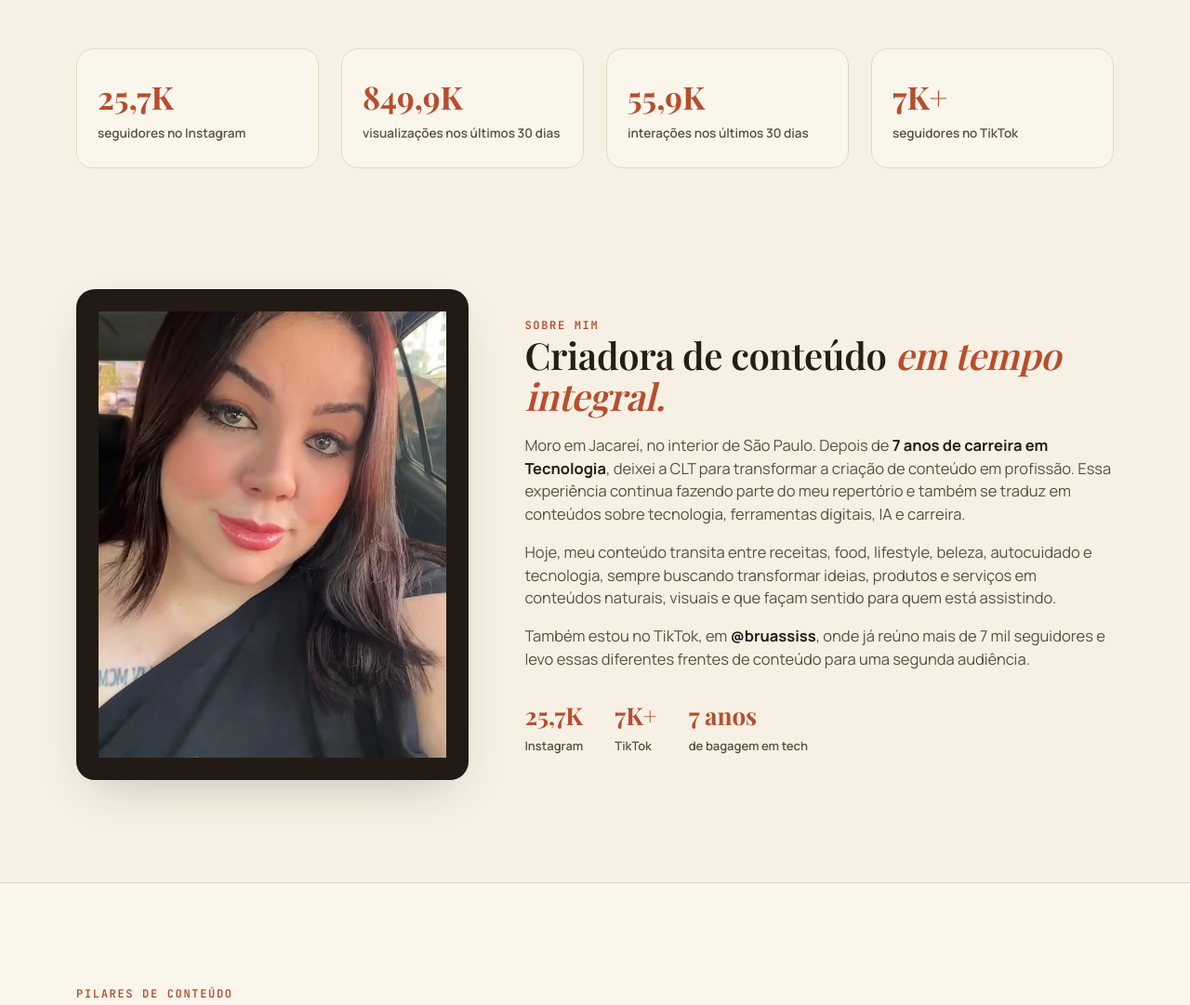
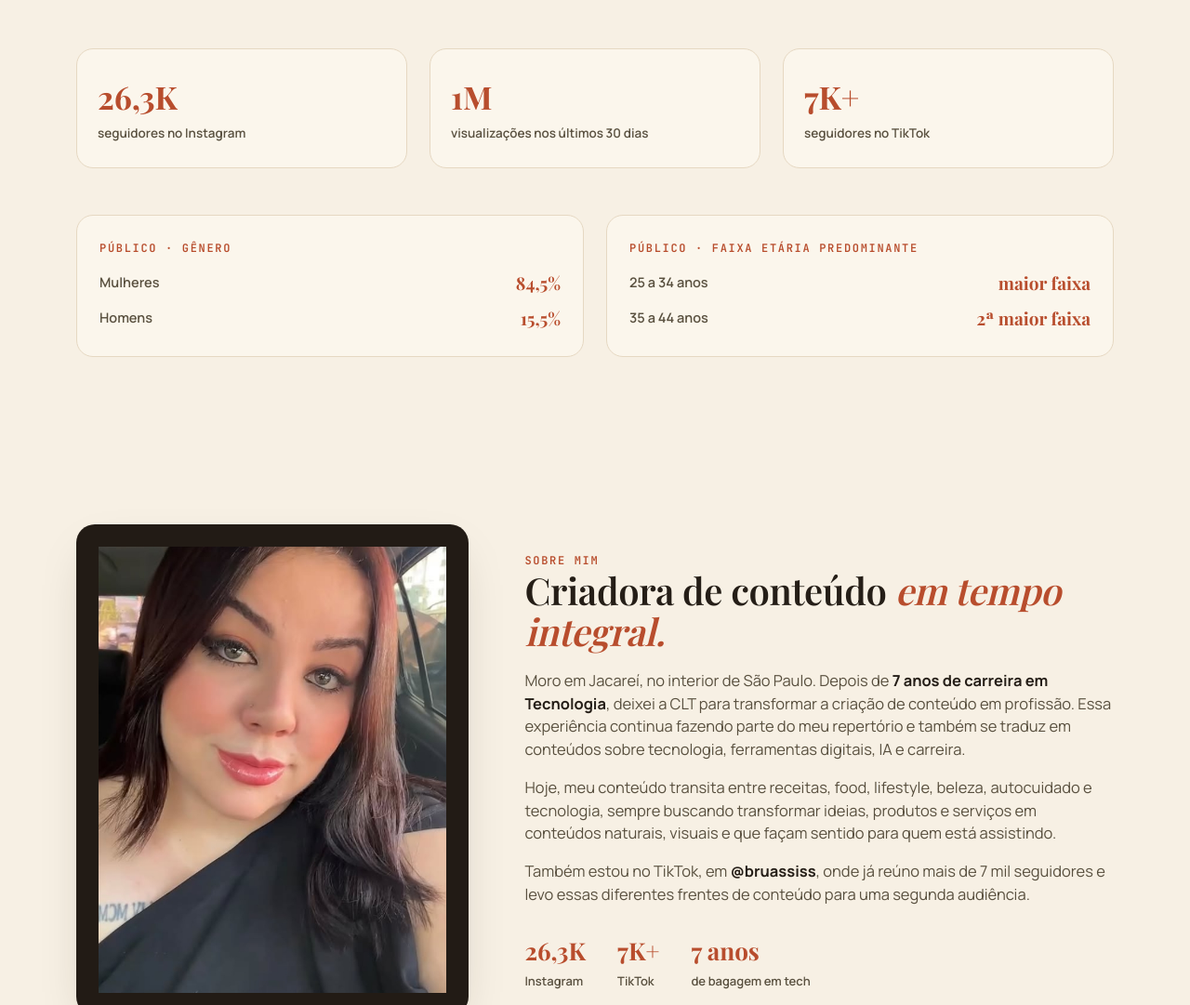
Before and after one commit to bassisoliv/portfolio, a plain HTML site: page index.html in a window 1280 px wide. Shown: the part 920-2001 px from the top of the page at 93% size. Drawn offline with nearby package versions, Linux system fonts and the light colour scheme; a web font is replaced by a local one.

Commit message:
Add files via upload

```diff
--- a/index.html
+++ b/index.html
@@ -160,15 +160,31 @@
   /* ---------- STATS ---------- */
   .stats{padding:70px 0 20px;}
   .stats-grid{
-    display:grid; grid-template-columns:repeat(4,1fr); gap:24px;
+    display:grid; grid-template-columns:repeat(3,1fr); gap:24px;
   }
-  @media (max-width:760px){ .stats-grid{grid-template-columns:repeat(2,1fr);} }
+  @media (max-width:760px){ .stats-grid{grid-template-columns:1fr;} }
   .stat{
     background:var(--cream-2); border:1px solid var(--line); border-radius:18px;
     padding:26px 22px;
   }
   .stat b{font-family:'Playfair Display',serif; font-size:34px; display:block; color:var(--coral-dark);}
   .stat span{font-size:13.5px; color:var(--ink-soft); font-weight:600;}
+
+  /* ---------- PUBLICO ---------- */
+  .publico{padding:30px 0 70px;}
+  .publico-grid{
+    display:grid; grid-template-columns:1fr 1fr; gap:24px;
+  }
+  @media (max-width:700px){ .publico-grid{grid-template-columns:1fr;} }
+  .publico-card{
+    background:var(--cream-2); border:1px solid var(--line); border-radius:18px;
+    padding:26px 24px;
+  }
+  .publico-card .eyebrow{display:block; margin-bottom:14px;}
+  .publico-row{display:flex; align-items:center; justify-content:space-between; margin-bottom:10px;}
+  .publico-row:last-child{margin-bottom:0;}
+  .publico-row span{font-size:14.5px; color:var(--ink-soft); font-weight:600;}
+  .publico-row b{font-family:'Playfair Display',serif; font-size:19px; color:var(--coral-dark);}
 
   /* ---------- SOBRE ---------- */
   .sobre-grid{display:grid; grid-template-columns:.8fr 1.2fr; gap:60px; align-items:center;}
@@ -375,7 +391,7 @@
     </div>
 
     <div class="hero-visual reveal">
-      <span class="badge b1">+25K seguidores</span>
+      <span class="badge b1">+26K seguidores</span>
       <span class="badge badge-mint b2">Influenciadora · Criadora</span>
       <span class="badge badge-coral b3">aprovado sem revisão ✓</span>
 
@@ -389,7 +405,7 @@
 &nbsp;&nbsp;<span class="k">"nome"</span>: <span class="s">"Bruna Assis"</span>,<br>
 &nbsp;&nbsp;<span class="k">"instagram"</span>: <span class="s">"@bruassiss"</span>,<br>
 &nbsp;&nbsp;<span class="k">"base"</span>: <span class="s">"Jacareí, SP"</span>,<br>
-&nbsp;&nbsp;<span class="k">"seguidores"</span>: <span class="s">"25K+"</span>,<br>
+&nbsp;&nbsp;<span class="k">"seguidores"</span>: <span class="s">"26,3K+"</span>,<br>
 &nbsp;&nbsp;<span class="k">"identidade"</span>: <span class="s">"criadora de conteúdo em tempo integral"</span>,<br>
 &nbsp;&nbsp;<span class="k">"nichos"</span>: <span class="s">"lifestyle · receitas · beleza · autocuidado · organização · tech"</span>,<br>
 &nbsp;&nbsp;<span class="k">"contato"</span>: <span class="s">"bassisoliv@gmail.com"</span><span class="caret"></span><br>
@@ -410,10 +426,24 @@
 
 <section class="stats">
   <div class="wrap stats-grid">
-    <div class="stat reveal"><b>25,7K</b><span>seguidores no Instagram</span></div>
-    <div class="stat reveal"><b>849,9K</b><span>visualizações nos últimos 30 dias</span></div>
-    <div class="stat reveal"><b>55,9K</b><span>interações nos últimos 30 dias</span></div>
+    <div class="stat reveal"><b>26,3K</b><span>seguidores no Instagram</span></div>
+    <div class="stat reveal"><b>1M</b><span>visualizações nos últimos 30 dias</span></div>
     <div class="stat reveal"><b>7K+</b><span>seguidores no TikTok</span></div>
+  </div>
+</section>
+
+<section class="publico">
+  <div class="wrap publico-grid">
+    <div class="publico-card reveal">
+      <span class="eyebrow">Público · Gênero</span>
+      <div class="publico-row"><span>Mulheres</span><b>84,5%</b></div>
+      <div class="publico-row"><span>Homens</span><b>15,5%</b></div>
+    </div>
+    <div class="publico-card reveal">
+      <span class="eyebrow">Público · Faixa etária predominante</span>
+      <div class="publico-row"><span>25 a 34 anos</span><b>maior faixa</b></div>
+      <div class="publico-row"><span>35 a 44 anos</span><b>2ª maior faixa</b></div>
+    </div>
   </div>
 </section>
 
@@ -429,7 +459,7 @@
       <p>Hoje, meu conteúdo transita entre receitas, food, lifestyle, beleza, autocuidado e tecnologia, sempre buscando transformar ideias, produtos e serviços em conteúdos naturais, visuais e que façam sentido para quem está assistindo.</p>
       <p>Também estou no TikTok, em <strong>@bruassiss</strong>, onde já reúno mais de 7 mil seguidores e levo essas diferentes frentes de conteúdo para uma segunda audiência.</p>
       <div class="mini-stats">
-        <div><b>25,7K</b><span>Instagram</span></div>
+        <div><b>26,3K</b><span>Instagram</span></div>
         <div><b>7K+</b><span>TikTok</span></div>
         <div><b>7 anos</b><span>de bagagem em tech</span></div>
       </div>
@@ -494,6 +524,21 @@
 
       <div class="video-card destaque">
         <span class="badge-recente">recente</span>
+        <div class="card-label"><b>Ypê</b></div>
+        <div class="embed-wrap">
+          <iframe src="https://www.instagram.com/reel/Dd2FXzfPi7I/embed" loading="lazy" scrolling="no" allowtransparency="true" allowfullscreen title="Reel Ypê"></iframe>
+        </div>
+      </div>
+
+      <div class="video-card destaque">
+        <span class="badge-recente">recente</span>
+        <div class="card-label"><b>Gallo</b> · azeite</div>
+        <div class="embed-wrap">
+          <iframe src="https://www.instagram.com/reel/DdmzqcrPP7j/embed" loading="lazy" scrolling="no" allowtransparency="true" allowfullscreen title="Reel Gallo"></iframe>
+        </div>
+      </div>
+
+      <div class="video-card destaque">
         <div class="card-label"><b>Canta Gallo</b></div>
         <div class="embed-wrap">
           <iframe src="https://www.instagram.com/reel/DdPbuPMpgg8/embed" loading="lazy" scrolling="no" allowtransparency="true" allowfullscreen title="Reel Canta Gallo"></iframe>
```
